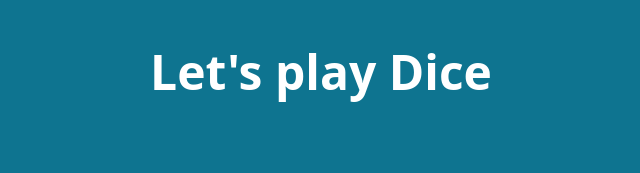
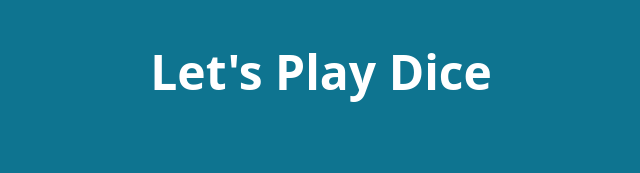
Before and after one commit to gelead/dice-game, a website: page index.html in a window 1280 px wide. Shown: the top 173 px of the page, 319-959 px from the left. Drawn offline with Linux system fonts and the light colour scheme.

Commit message:
changed the title

```diff
--- a/index.html
+++ b/index.html
@@ -10,7 +10,7 @@
     </head>
     <body>
         <div class="bg-cyan-700 h-screen max-sm:h-[93vh] flex flex-col items-center py-12 space-y-20">
-            <h1 id="label" class="text-5xl font-bold text-white">Let's play Dice</h1>
+            <h1 id="label" class="text-5xl font-bold text-white">Let's Play Dice</h1>
 
             <!-- dicee container -->
             <div class="flex justify-center items-center space-x-24">
```
